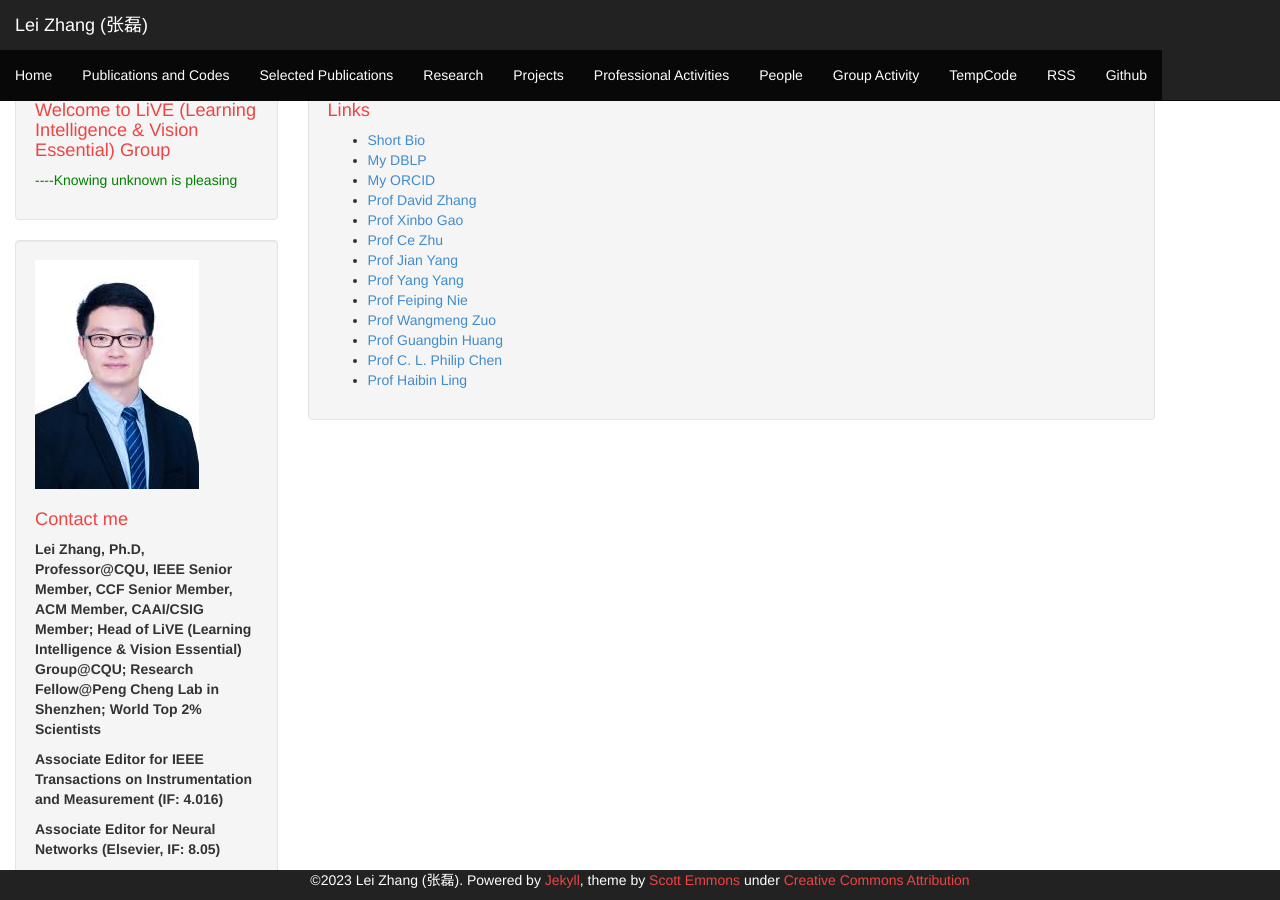
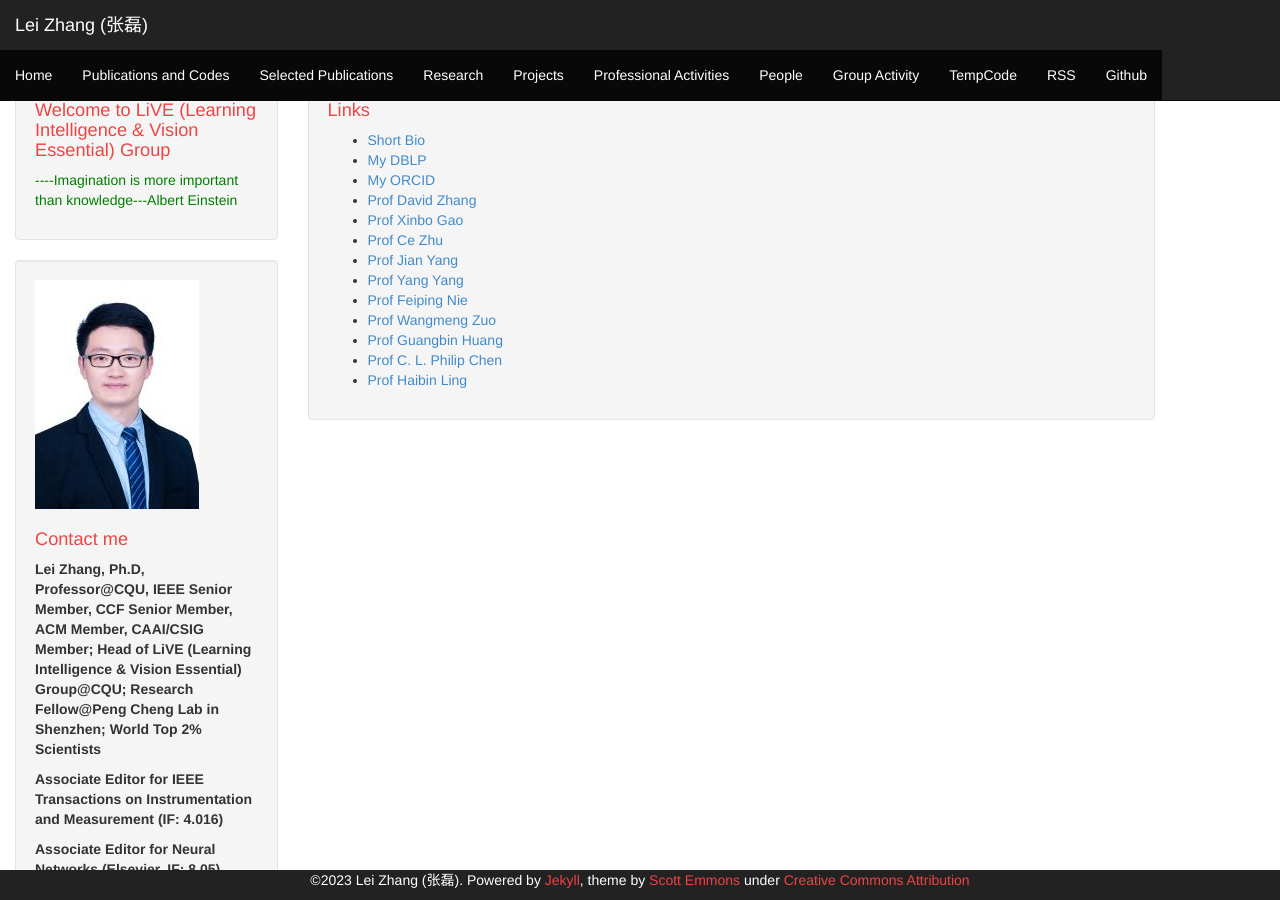
Before and after one commit to DrLeiZhang/website, a Jekyll site: the page built from links.html, in a window 1280 px wide and 900 px high. Built offline with Jekyll 4.4.1, drawn with Linux system fonts in a browser that asks for light colours; Markdown is read by kramdown in place of the engine named in the settings.

Commit message:
Update _config.yml

```diff
--- a/_config.yml
+++ b/_config.yml
@@ -1,7 +1,7 @@
 # Jekyll configuration
 name: Lei Zhang (张磊)
 
-description: <h1>Welcome to LiVE (Learning Intelligence & Vision Essential) Group</h1><p style="color:green;">----Knowing unknown is pleasing</p>
+description: <h1>Welcome to LiVE (Learning Intelligence & Vision Essential) Group</h1><p style="color:green;">----Imagination is more important than knowledge---Albert Einstein</p>
 
 # url is currently only used only for the RSS feed in feed.xml
 url: http://www.leizhang.tk
```
